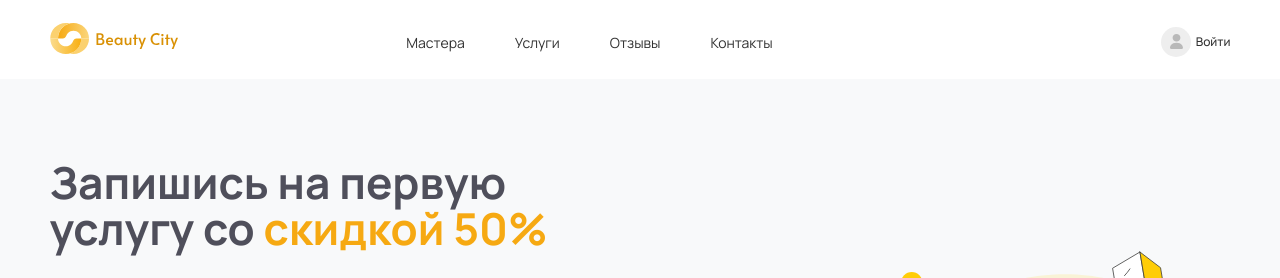
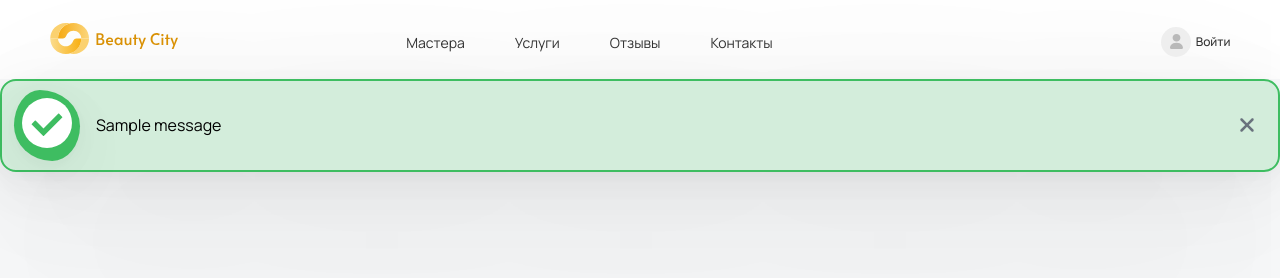
Before and after one commit to alexSmkh/BeautyCity, a Django app: page / in a window 1280 px wide. Shown: the top 278 px of the page. Run offline with Django 3.2, Linux system fonts and the light colour scheme; tables that the repository leaves empty hold one stand-in row (values such as "Sample post"); grey boxes marked "Sample" are stand-in pictures; one stand-in notice (Sample message) is shown; parts of the project's set-up code (start-up, migrations or seed data) failed here and were passed over; some libraries are stand-ins or nearby versions.

Commit message:
Added flash messages

```diff
--- a/beauty/views.py
+++ b/beauty/views.py
@@ -1,6 +1,7 @@
 import datetime
 
 from django.shortcuts import render, redirect
+from django.contrib import messages
 
 from rest_framework.decorators import api_view
 from rest_framework.response import Response
@@ -131,9 +132,11 @@ def create_appointment(request):
         form = AppointmentForm(request.POST)
 
         if not form.is_valid():
+            messages.error(request, 'Вы ввели некорректные данные. Пожалуйста, попробуйте еще раз.')
             return redirect('beauty:service')
 
         form.save()
+        messages.success(request, 'Вы успешно записались на прием.')
         return redirect('beauty:index')
 
     return redirect('beauty:index')
--- a/static/beauty/css/main.css
+++ b/static/beauty/css/main.css
@@ -55,6 +55,70 @@ color: #323232;
 
 #confirm, #datepicker__container, #timepicker__container {
 	transition: 0.5s;
+}
+
+.alert{
+  display: flex;
+  align-items:center;
+  padding: 0.55rem 0.65rem 0.55rem 0.75rem;
+  border-radius:1rem;
+  min-width:400px;
+  justify-content: space-between;
+  margin-bottom: 2rem;
+  box-shadow:
+  0px 3.2px 13.8px rgba(0, 0, 0, 0.02),
+  0px 7.6px 33.3px rgba(0, 0, 0, 0.028),
+  0px 14.4px 62.6px rgba(0, 0, 0, 0.035),
+  0px 25.7px 111.7px rgba(0, 0, 0, 0.042),
+  0px 48px 208.9px rgba(0, 0, 0, 0.05),
+  0px 115px 500px rgba(0, 0, 0, 0.07)
+}
+.content{
+  display: flex;
+  align-items:center;
+}
+.icon{
+  padding: 0.5rem;
+  margin-right: 1rem;
+  border-radius:39% 61% 42% 58% / 50% 51% 49% 50%;
+  box-shadow:
+  0px 3.2px 13.8px rgba(0, 0, 0, 0.02),
+  0px 7.6px 33.3px rgba(0, 0, 0, 0.028),
+  0px 14.4px 62.6px rgba(0, 0, 0, 0.035),
+  0px 25.7px 111.7px rgba(0, 0, 0, 0.042),
+  0px 48px 208.9px rgba(0, 0, 0, 0.05),
+  0px 115px 500px rgba(0, 0, 0, 0.07)
+}
+.close{
+  background-color: transparent;
+  border:none;
+  outline:none;
+  transition:all 0.2s ease-in-out;
+  padding: 0.75rem;
+  border-radius:0.5rem;
+  cursor:pointer;
+  display: flex;
+  align-items:center;
+  justify-content: center;
+}
+.close:hover{
+  background-color: #fff;
+}
+
+.success{
+  background-color: rgba(62, 189, 97,0.2);
+  border:2px solid #3ebd61;
+}
+.success .icon{
+  background-color:#3ebd61;
+}
+
+.danger{
+  background-color: rgba(236, 77, 43, 0.2);
+  border:2px solid #EF9400;
+}
+.danger .icon{
+  background-color: #EC4D2B;
 }
 
 #timepicker__container {
--- a/static/beauty/js/main.js
+++ b/static/beauty/js/main.js
@@ -199,6 +199,10 @@ $(document).ready(function() {
 		form.find('[name=appointment_hour]').val(appointmentState.time)
 		form.find('[name=date]').val(appointmentState.date.formattedDate)
 		form.trigger('submit')
+	})
+
+	$(document).on('click', '.close', function(e) {
+		$(this).parent().fadeOut();
 	})
 
 	$(document).on('click', '#submit_appointment_btn', function(e) {
--- /dev/null
+++ b/templates/beauty/alerts/success.html
@@ -0,0 +1,11 @@
+<div class="success alert">
+    <div class="content">
+      <div class="icon">
+        <svg width="50" height="50" id="Layer_1" style="enable-background:new 0 0 128 128;" version="1.1" viewBox="0 0 128 128" xml:space="preserve" xmlns="http://www.w3.org/2000/svg" xmlns:xlink="http://www.w3.org/1999/xlink"><g><circle fill="#fff" cx="64" cy="64" r="64"/></g><g><path fill="#3EBD61" d="M54.3,97.2L24.8,67.7c-0.4-0.4-0.4-1,0-1.4l8.5-8.5c0.4-0.4,1-0.4,1.4,0L55,78.1l38.2-38.2   c0.4-0.4,1-0.4,1.4,0l8.5,8.5c0.4,0.4,0.4,1,0,1.4L55.7,97.2C55.3,97.6,54.7,97.6,54.3,97.2z"/></g></svg>
+      </div>
+      <p>{{ message }}</p>
+    </div>
+    <button class="close">
+        <svg height="18px" id="Layer_1" style="enable-background:new 0 0 512 512;" version="1.1" viewBox="0 0 512 512" width="18px" xml:space="preserve" xmlns="http://www.w3.org/2000/svg" xmlns:xlink="http://www.w3.org/1999/xlink"><path fill="#69727D" d="M437.5,386.6L306.9,256l130.6-130.6c14.1-14.1,14.1-36.8,0-50.9c-14.1-14.1-36.8-14.1-50.9,0L256,205.1L125.4,74.5  c-14.1-14.1-36.8-14.1-50.9,0c-14.1,14.1-14.1,36.8,0,50.9L205.1,256L74.5,386.6c-14.1,14.1-14.1,36.8,0,50.9  c14.1,14.1,36.8,14.1,50.9,0L256,306.9l130.6,130.6c14.1,14.1,36.8,14.1,50.9,0C451.5,423.4,451.5,400.6,437.5,386.6z"/></svg>
+    </button>
+</div>
--- a/templates/beauty/base.html
+++ b/templates/beauty/base.html
@@ -107,6 +107,16 @@
 		</div>
 	</header>
 
+{% if messages %}
+    {% for message in messages %}
+        {% if message.tags == 'success'  %}
+            {% include 'beauty/alerts/success.html' with message=message%}
+        {% elif message.tags == 'danger' %}
+            {% include 'beauty/alerts/error.html' with message=message %}
+        {% endif %}
+    {% endfor %}
+{%  endif%}
+
 {% block content%}
 {% endblock %}
 
```
Also changed, not shown: BeautyCity/settings.py (+10 -0 lines), templates/beauty/alerts/error.html (added, +11 -0 lines).
